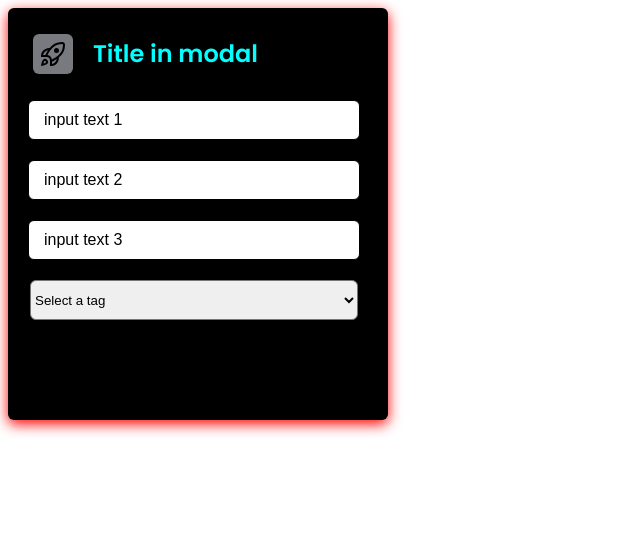
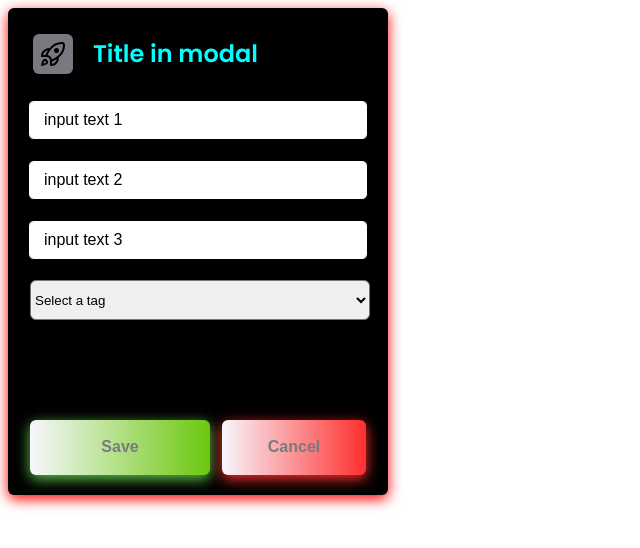
Before and after one commit to PedroHRFerreira/Projeto, a Nuxt app: page / in a window 1280 px wide. Shown: the top 548 px of the page, without its empty margins (0-640 px from the left). Built offline with nearby package versions, Linux system fonts and the light colour scheme; a web font is replaced by a local one.

Commit message:
fix: :bug: rascunho/Criação do OrganismModal

```diff
--- a/components/atoms/input/index.vue
+++ b/components/atoms/input/index.vue
@@ -27,7 +27,7 @@ export default defineComponent({
     },
     maxWidth: {
       type: String,
-      default: "300px",
+      default: "auto",
     },
     width: {
       type: String,
--- a/components/atoms/input/styles.module.scss
+++ b/components/atoms/input/styles.module.scss
@@ -1,5 +1,5 @@
 input {
-  width: var(--width);
+  // width: var(--width);
   height: var(--height);
   max-width: var(--max-width);
   border: 1px solid var(--border-color);
--- a/components/molecules/Button/styles.module.scss
+++ b/components/molecules/Button/styles.module.scss
@@ -11,13 +11,12 @@
   cursor: pointer;
 
   &.small {
-    width: auto;
+    width: 40%;
     line-height: 10px;
   }
 
   &.primary {
-    width: 100%;
-    padding: 10px 12px;
+    width: 50%;
     line-height: 10.4px;
   }
 
--- a/components/molecules/modal/index.vue
+++ b/components/organisms/modal/index.vue
@@ -1,7 +1,7 @@
 <script lang="ts">
 import { defineComponent, computed, ref } from "vue";
 export default defineComponent({
-  name: "MoleculesModal",
+  name: "OrganismsModal",
   props: {
     typeTag: {
       type: String,
@@ -62,10 +62,10 @@ export default defineComponent({
 
     const addTag = (event: any) => {
       const selectedTag = event.target.value;
-      if (selectedTags.value.includes(selectedTag)) {
-        return [];
+      if (!selectedTags.value.includes(selectedTag)) {
+        selectedTags.value.push(selectedTag);
       }
-      selectedTags.value.push(selectedTag);
+      return [];
     };
 
     const removeTag = (tag: string) => {
@@ -104,7 +104,7 @@ export default defineComponent({
       />
     </section>
     <div class="modal-content__select">
-      <select class="select-tag" @change="addTag">
+      <select class="select-tag" @click="addTag">
         <option value="" disabled selected>
           <AtomsParagraphTitle
             size="medium"
@@ -131,7 +131,10 @@ export default defineComponent({
         @onClose="removeTag"
       />
     </div>
-    <article></article>
+    <article class="modal-content__button">
+      <moleculesButton size="primary" type="default" text="Save" />
+      <moleculesButton size="small" text="Cancel" />
+    </article>
   </aside>
 </template>
 <style scoped lang="scss">
--- a/components/molecules/modal/styles.module.scss
+++ b/components/organisms/modal/styles.module.scss
@@ -39,14 +39,15 @@
     padding-left: 12px;
 
     .select-tag {
-      width: 328px;
+      max-width: 340px;
+      width: 100%;
       height: 40px;
       border-radius: 6px;
     }
   }
 
   &__tag {
-    width: 100%;
+    max-width: 100%;
     height: 40px;
     overflow: auto;
     flex-wrap: wrap;
@@ -61,4 +62,12 @@
       width: auto;
     }
   }
+
+  &__button {
+    display: flex;
+    flex-direction: row;
+    justify-content: space-evenly;
+    padding: 10px 0px;
+    z-index: 20px;
+  }
 }
--- a/pages/index.vue
+++ b/pages/index.vue
@@ -5,5 +5,5 @@ export default defineComponent({
 });
 </script>
 <template>
-  <MoleculesModal />
+  <OrganismsModal />
 </template>
```
